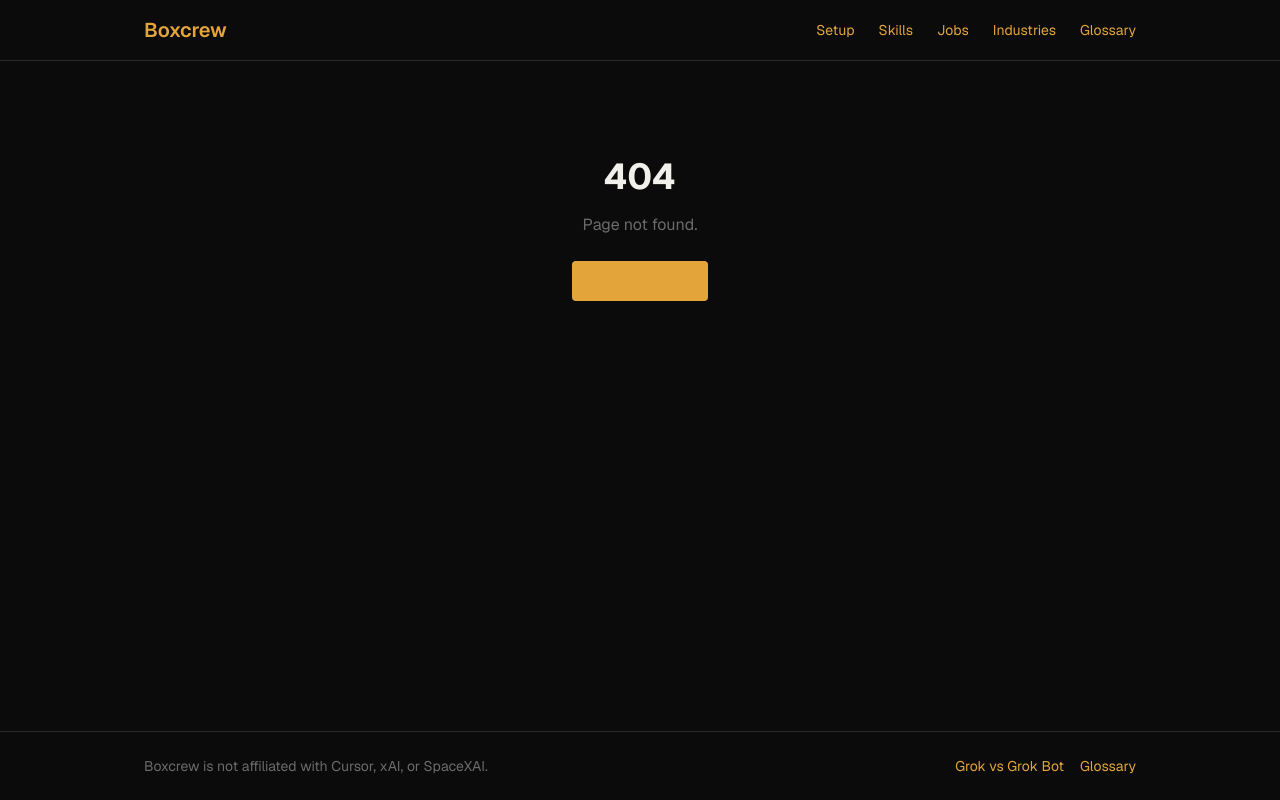
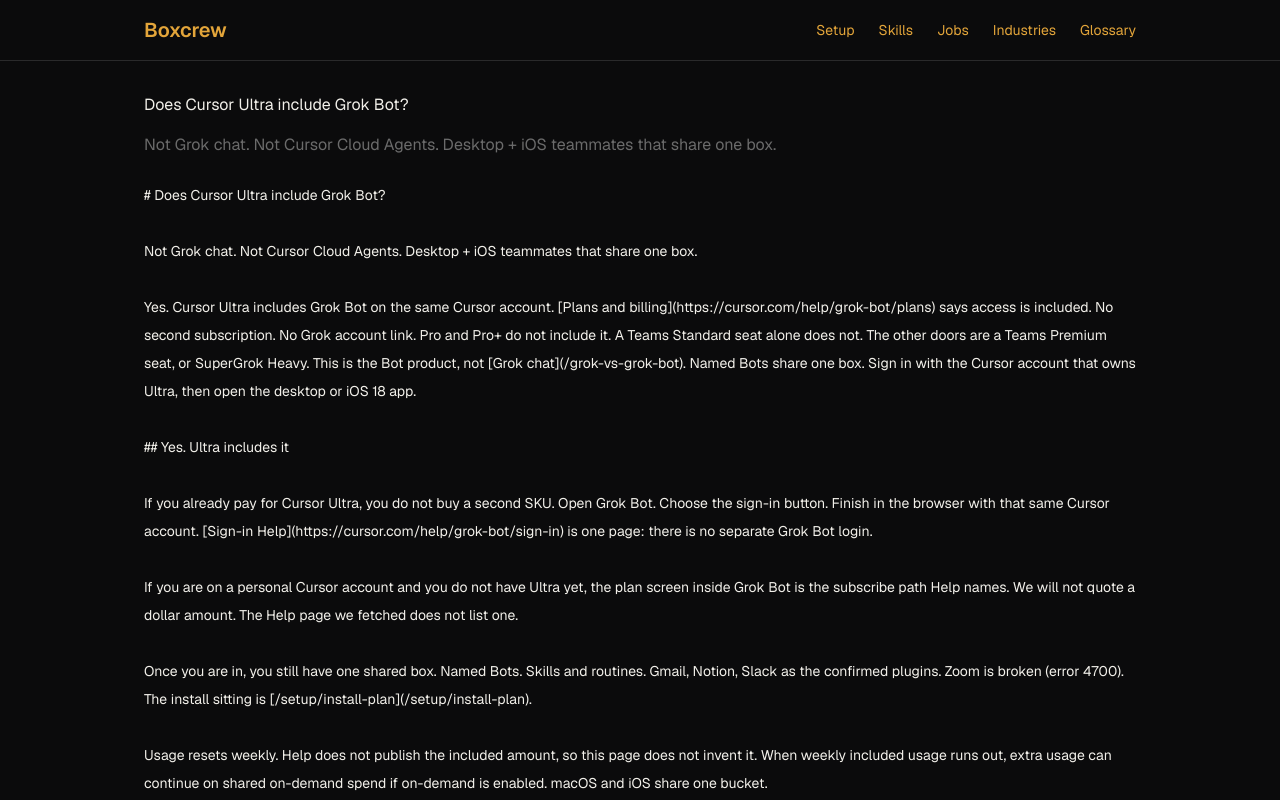
Before and after one commit to saadkamal/boxcrew, a Next.js app: page /blog/does-cursor-ultra-include-grok-bot in a window 1280 px wide. Before the commit this address had no page. Shown: the top 800 px of the page. Built offline with nearby package versions, Linux system fonts and the light colour scheme.

Commit message:
feat: blog post page

```diff
--- /dev/null
+++ b/app/blog/[slug]/page.tsx
@@ -0,0 +1,54 @@
+import type { Metadata } from "next";
+import { notFound } from "next/navigation";
+import { Layout } from "@/components";
+import { blogPosts, getBlogPostBySlug } from "@/content";
+
+interface PageProps {
+  params: Promise<{ slug: string }>;
+}
+
+export async function generateStaticParams() {
+  return blogPosts.map((post) => ({ slug: post.slug }));
+}
+
+export async function generateMetadata({ params }: PageProps): Promise<Metadata> {
+  const { slug } = await params;
+  const post = getBlogPostBySlug(slug);
+  if (!post) return { title: "Not Found" };
+  return { title: post.title, description: post.description };
+}
+
+export default async function BlogPostPage({ params }: PageProps) {
+  const { slug } = await params;
+  const post = getBlogPostBySlug(slug);
+  if (!post) notFound();
+
+  return (
+    <Layout>
+      <article>
+        <h1 className="mb-4">{post.title}</h1>
+        {post.stickyLine && (
+          <p className="mb-6 text-muted">{post.stickyLine}</p>
+        )}
+        {post.body ? (
+          <div className="mb-8 whitespace-pre-wrap text-sm leading-7">
+            {post.body}
+          </div>
+        ) : null}
+        {post.faq && post.faq.length > 0 && (
+          <section className="mb-8">
+            <h2 className="mb-4">FAQ</h2>
+            <dl className="space-y-4">
+              {post.faq.map((item) => (
+                <div key={item.question}>
+                  <dt className="font-medium">{item.question}</dt>
+                  <dd className="text-muted">{item.answer}</dd>
+                </div>
+              ))}
+            </dl>
+          </section>
+        )}
+      </article>
+    </Layout>
+  );
+}
```
